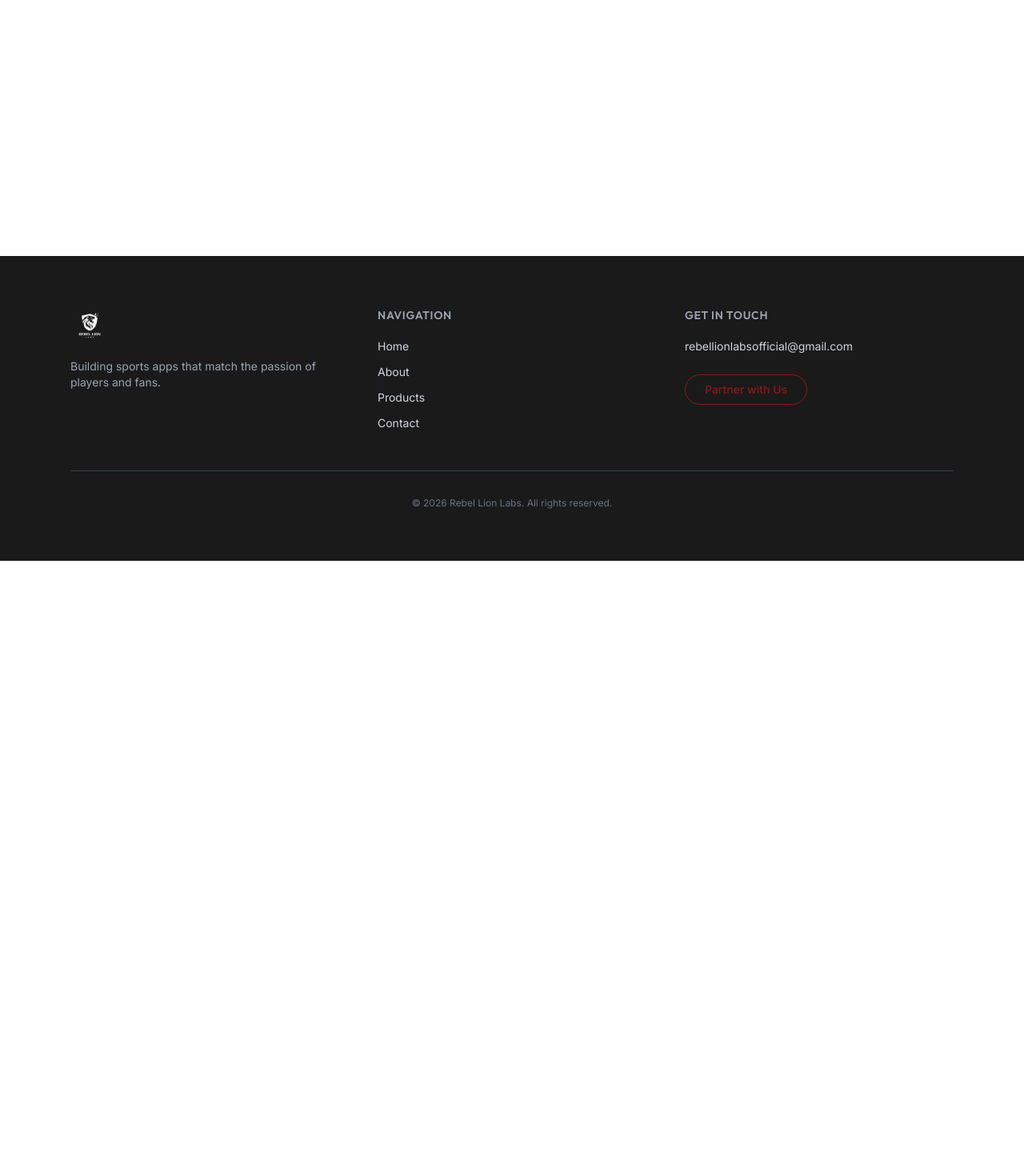
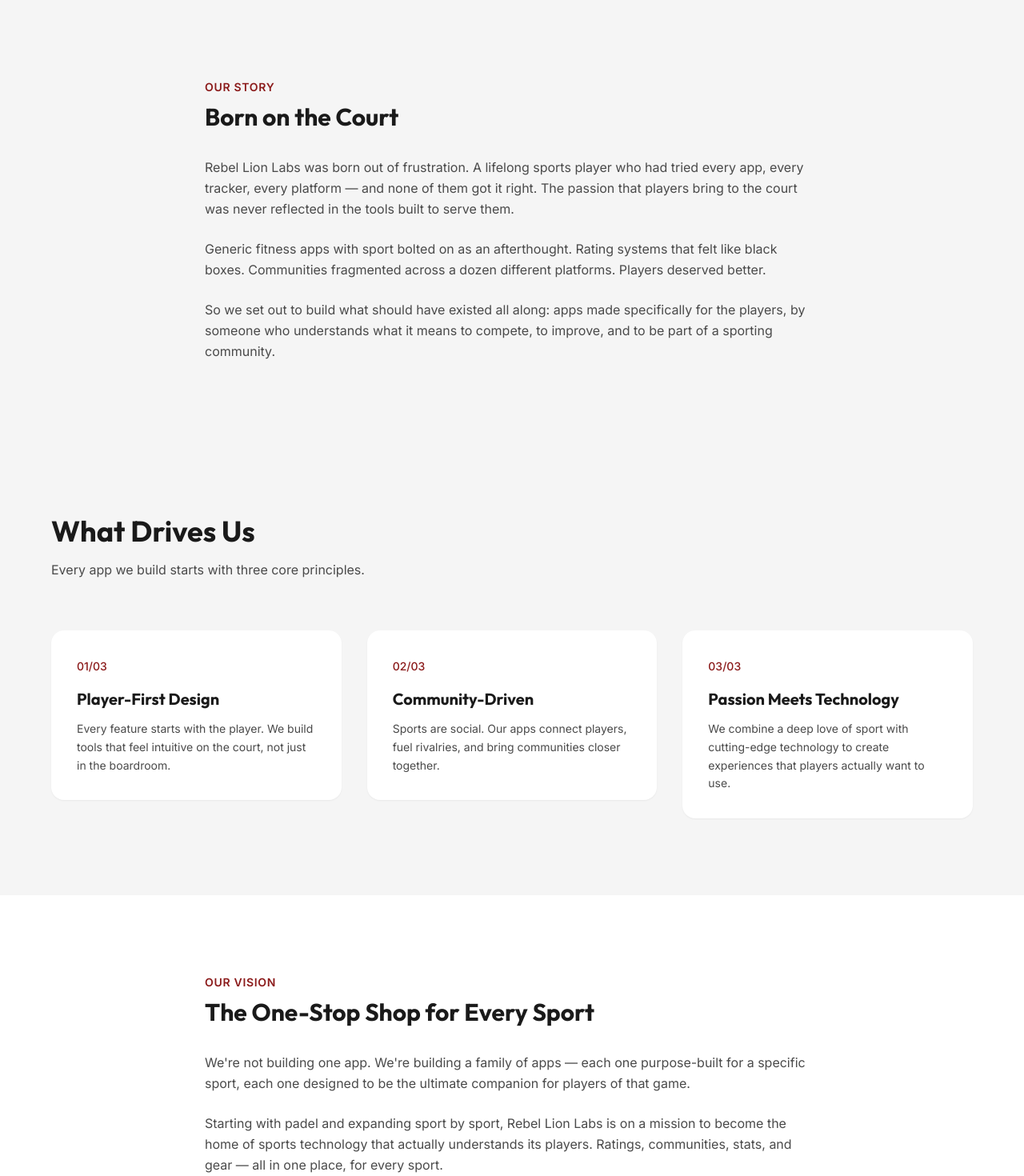
Before and after one commit to rebellionlabsofficial/rll-website, a Next.js app: page /about in a window 1280 px wide. Before the commit this address had no page. Shown: the part 480-1950 px from the top of the page at 80% size. Before the commit the page ends 1181 px from the top, so only its background shows below. Built offline with nearby package versions, Linux system fonts and the light colour scheme.

Commit message:
feat: add About page with founder story, values, and vision

```diff
--- /dev/null
+++ b/src/app/about/page.tsx
@@ -0,0 +1,95 @@
+import type { Metadata } from "next";
+import ScrollAnimation from "@/components/ScrollAnimation";
+import PillarCards from "@/components/PillarCards";
+
+export const metadata: Metadata = {
+  title: "About",
+  description:
+    "Rebel Lion Labs builds sports apps with the passion of a player. Learn about our mission to bridge the gap between sports and technology.",
+};
+
+export default function AboutPage() {
+  return (
+    <>
+      {/* Hero */}
+      <section className="flex min-h-[60vh] items-center justify-center px-6 pt-20">
+        <div className="mx-auto max-w-4xl text-center">
+          <ScrollAnimation>
+            <h1 className="font-heading text-5xl font-bold leading-tight text-text-heading md:text-7xl">
+              Built from Passion,{" "}
+              <span className="text-brand-red">Driven by Purpose</span>
+            </h1>
+          </ScrollAnimation>
+        </div>
+      </section>
+
+      {/* Founder Story */}
+      <section className="bg-surface-grey py-24 px-6">
+        <div className="mx-auto max-w-3xl">
+          <ScrollAnimation>
+            <span className="text-sm font-semibold uppercase tracking-wider text-brand-red">
+              Our Story
+            </span>
+            <h2 className="mt-2 font-heading text-3xl font-bold text-text-heading">
+              Born on the Court
+            </h2>
+          </ScrollAnimation>
+          <ScrollAnimation delay={0.15}>
+            <div className="mt-8 space-y-6 text-text-body leading-relaxed">
+              <p>
+                Rebel Lion Labs was born out of frustration. A lifelong sports
+                player who had tried every app, every tracker, every platform —
+                and none of them got it right. The passion that players bring to
+                the court was never reflected in the tools built to serve them.
+              </p>
+              <p>
+                Generic fitness apps with sport bolted on as an afterthought.
+                Rating systems that felt like black boxes. Communities
+                fragmented across a dozen different platforms. Players deserved
+                better.
+              </p>
+              <p>
+                So we set out to build what should have existed all along: apps
+                made specifically for the players, by someone who understands
+                what it means to compete, to improve, and to be part of a
+                sporting community.
+              </p>
+            </div>
+          </ScrollAnimation>
+        </div>
+      </section>
+
+      {/* Values — reuse PillarCards */}
+      <PillarCards />
+
+      {/* Vision */}
+      <section className="py-24 px-6">
+        <div className="mx-auto max-w-3xl">
+          <ScrollAnimation>
+            <span className="text-sm font-semibold uppercase tracking-wider text-brand-red">
+              Our Vision
+            </span>
+            <h2 className="mt-2 font-heading text-3xl font-bold text-text-heading">
+              The One-Stop Shop for Every Sport
+            </h2>
+          </ScrollAnimation>
+          <ScrollAnimation delay={0.15}>
+            <div className="mt-8 space-y-6 text-text-body leading-relaxed">
+              <p>
+                We&apos;re not building one app. We&apos;re building a family of
+                apps — each one purpose-built for a specific sport, each one
+                designed to be the ultimate companion for players of that game.
+              </p>
+              <p>
+                Starting with padel and expanding sport by sport, Rebel Lion
+                Labs is on a mission to become the home of sports technology
+                that actually understands its players. Ratings, communities,
+                stats, and gear — all in one place, for every sport.
+              </p>
+            </div>
+          </ScrollAnimation>
+        </div>
+      </section>
+    </>
+  );
+}
```
